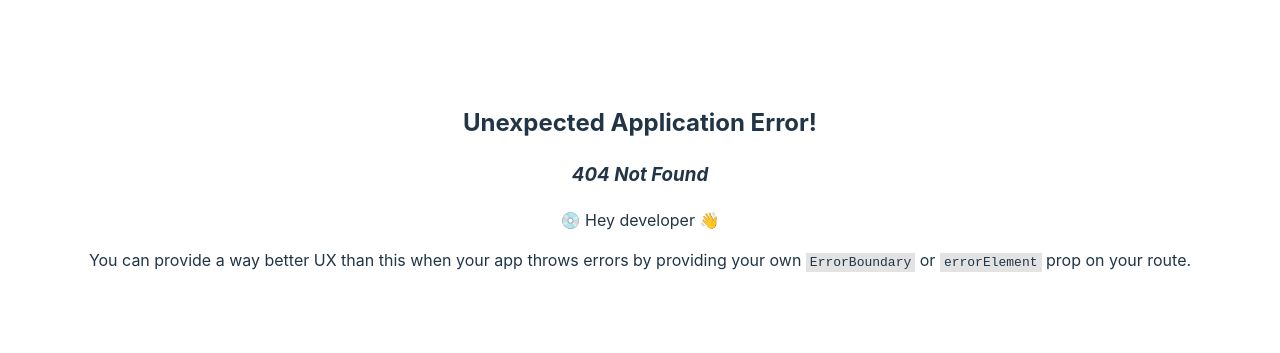
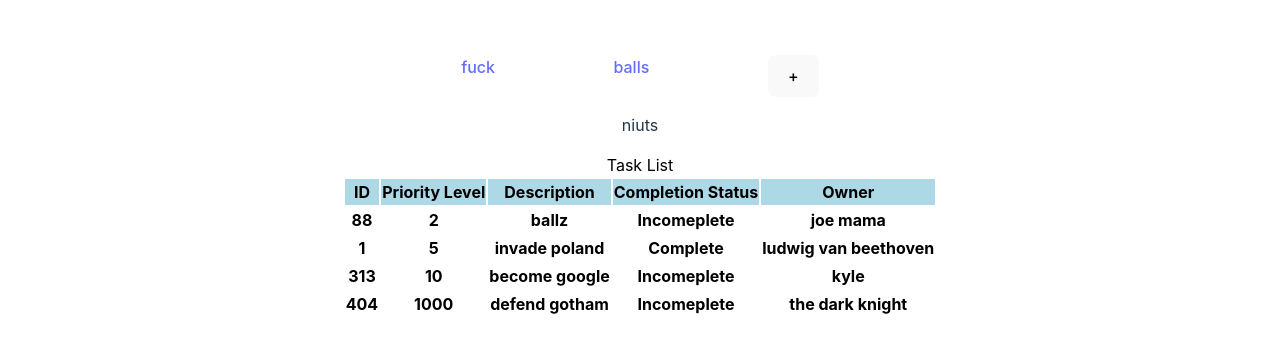
Before and after one commit to Arshadul-Monir/webdev_final_front, a React (Vite) app: page /tasks in a window 1280 px wide. Before the commit this address had no page. Shown: the part 213-566 px from the top of the page. Built offline with nearby package versions, Linux system fonts and the light colour scheme.

Commit message:
playing around with router by creating buttons that link to other pages

```diff
--- a/src/main.jsx
+++ b/src/main.jsx
@@ -23,7 +23,7 @@ const router = createBrowserRouter([
     element: <Bananas />,
   },
   {
-    path: "/tasks_all",
+    path: "/tasks",
     element: <TaskPage />
   }
 ]);
--- a/src/pages/TasksAll.jsx
+++ b/src/pages/TasksAll.jsx
@@ -2,6 +2,7 @@ export default function TaskPage()
 {
     return(
         <div>
+            <NavigationButtons></NavigationButtons>
             <p> niuts</p>
             <TaskList></TaskList>
         </div>
@@ -18,7 +19,7 @@ function TaskList()
     ];
 
     const listedTasks = dummyTasks.map((task) => (
-        <tr>
+        <tr key={task.id}>
             <th>{task.id}</th>
             <th>{task.priority_lvl}</th>
             <th>{task.description}</th>
@@ -51,3 +52,28 @@ function TaskList()
         </table>
     );
 }
+
+import { Link } from "react-router-dom";
+
+function NavigationButtons()
+{
+    return(
+        <div
+            style={{
+                width:"100%",
+                display:"flex",
+                justifyContent: "space-evenly"
+            }}
+        >
+            <Link to={"/banana"}>
+                fuck
+            </Link>
+            <Link to={"/"}>
+                balls
+            </Link>
+            <button>
+                +
+            </button>
+        </div>
+    );
+}
```
